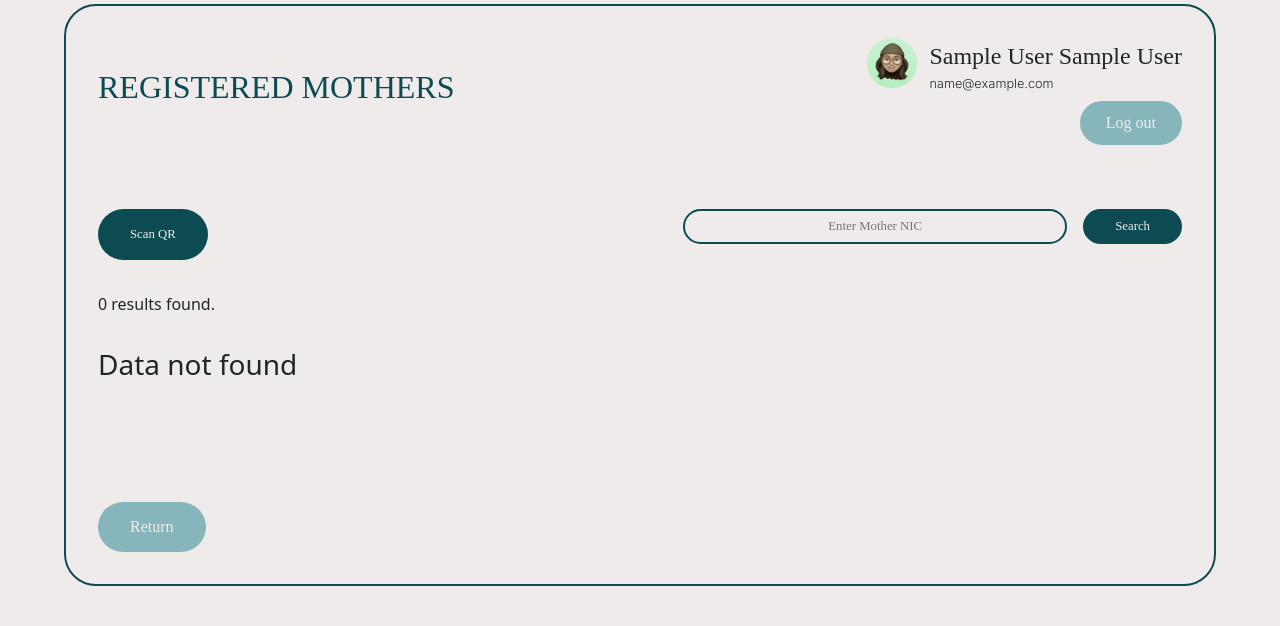
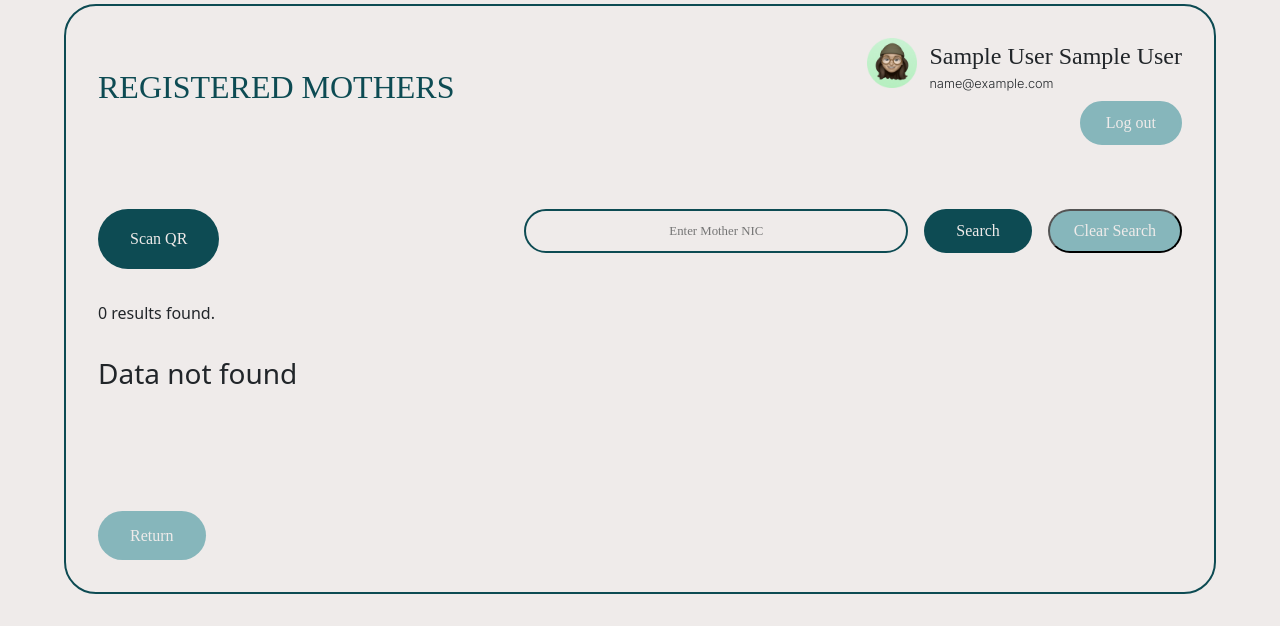
Before and after one commit to MalithGihan/Baby-Bloom-Maternity-Clinic-System, a PHP site: page /assets/pages/mw-mother-list.php in a window 1280 px wide. Shown: the part 180-806 px from the top of the page. Before the commit the page ends 766 px from the top, so only its background shows below. Run offline with PHP 8.4, Linux system fonts and the light colour scheme; the visitor is signed in with stand-in values (Sample User, id 1); data that the repository does not hold is empty; some libraries are stand-ins or nearby versions; some web fonts are replaced.

Commit message:
Added clear search results functionality

```diff
--- a/assets/pages/mw-mother-list.php
+++ b/assets/pages/mw-mother-list.php
@@ -49,7 +49,7 @@ include 'dbaccess.php';
             }
             .scan-qr-btn,#mom-search-btn{
                 font-family: 'Inter-Bold';
-                font-size:0.8rem;
+                font-size:1rem;
                 background-color:var(--light-txt);
                 color:var(--bg);
                 border:0px;
@@ -145,8 +145,9 @@ include 'dbaccess.php';
                 <div class="report-row d-flex">
                     <button class="scan-qr-btn" id="scan-qr-btn">Scan QR</button>
                     <form class="mom-search-continer d-flex" method="POST">
-                        <input type="text" id="mom-nic-search" name="mama-search" placeholder="Enter Mother NIC" required>
+                        <input type="text" id="mom-nic-search" name="mama-search" placeholder="Enter Mother NIC">
                         <input type="submit" name="submit" value="Search" id="mom-search-btn">
+                        <input type="submit" name="clear" value="Clear Search" class="bb-n-btn" id="clear-results-btn">
                     </form>
                 </div>
                 <div class="report-row flex-column align-items-center" id="preview-window" style="display:none;">
@@ -158,6 +159,14 @@ include 'dbaccess.php';
                     if(isset($_POST['submit'])){
                         $search = $_POST['mama-search'];
 
+                        //This conditions will check the entered value is NULL or not
+                        if($search==""){
+                            echo '<script>';
+                            echo 'alert("Enter mother NIC number!!!");';
+                            echo 'window.location.href="mw-mother-list.php";';
+                            echo '</script>';
+                        }
+                        else{
                             $mamaSearchSQL = "SELECT * FROM pregnant_mother WHERE NIC = '$search'";
                             $mamaSResult = mysqli_query($con,$mamaSearchSQL);
                             if($mamaSResult){
@@ -181,6 +190,7 @@ include 'dbaccess.php';
                                 }
                                 else{
                                     echo '<h3>Data not found</h3>';
+                                }
                             }
                         }
 
@@ -211,6 +221,11 @@ include 'dbaccess.php';
                                 echo '<h3>Data not found</h3>';
                             }
                         }
+                    }
+                    else if(isset($_POST['clear'])){
+                        // Redirect to the same page without any POST data
+                        header("Location: ".$_SERVER['PHP_SELF']);
+                        exit;
                     }
 
                     ?>
```
Lines whose indentation alone changed are shown as unchanged.
